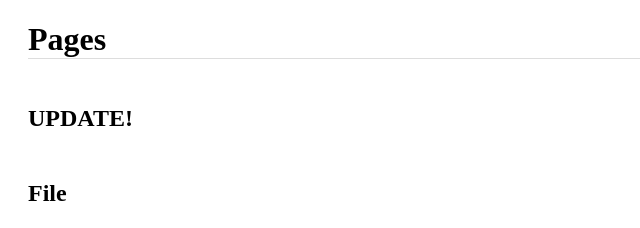
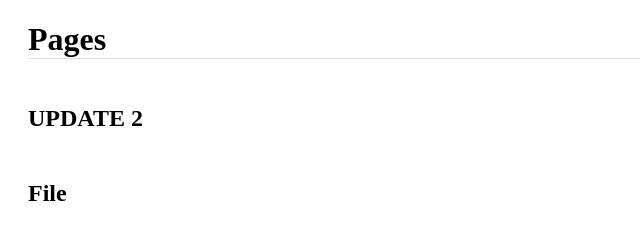
Before and after one commit to justinjung04/dev-site-test, a Gatsby site: page /readme-docs in a window 1280 px wide. Shown: the top 228 px of the page, 0-640 px from the left. Built offline with nearby package versions, Linux system fonts and the light colour scheme; Gatsby itself is replaced by a stand-in of ours; some packages are replaced by stand-ins of ours.

Commit message:
page update

```diff
--- a/src/pages/readme-docs/index.md
+++ b/src/pages/readme-docs/index.md
@@ -2,7 +2,7 @@
 title: Pages
 ---
 
-## UPDATE!
+## UPDATE 2
 
 ## File
 
```
